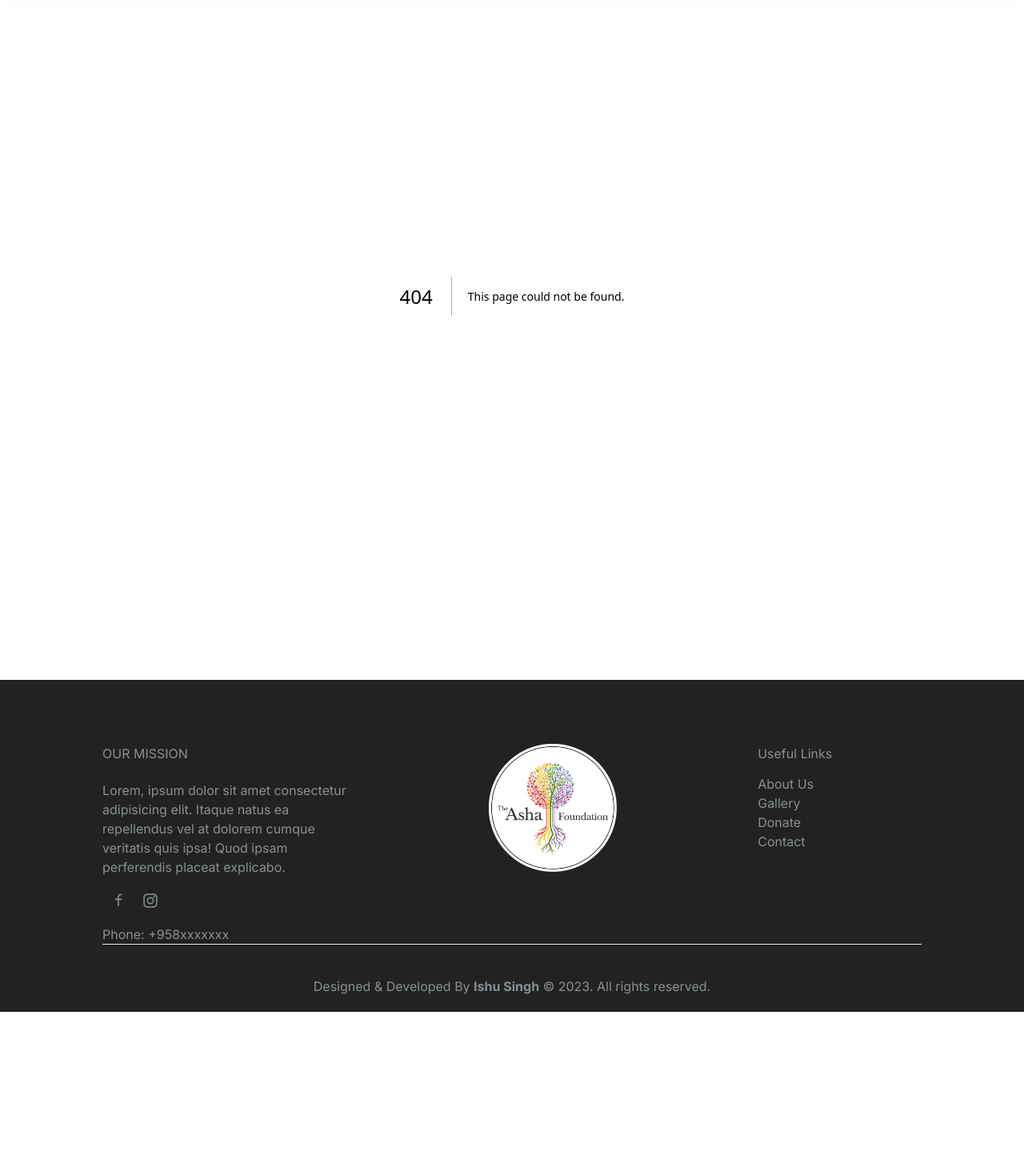
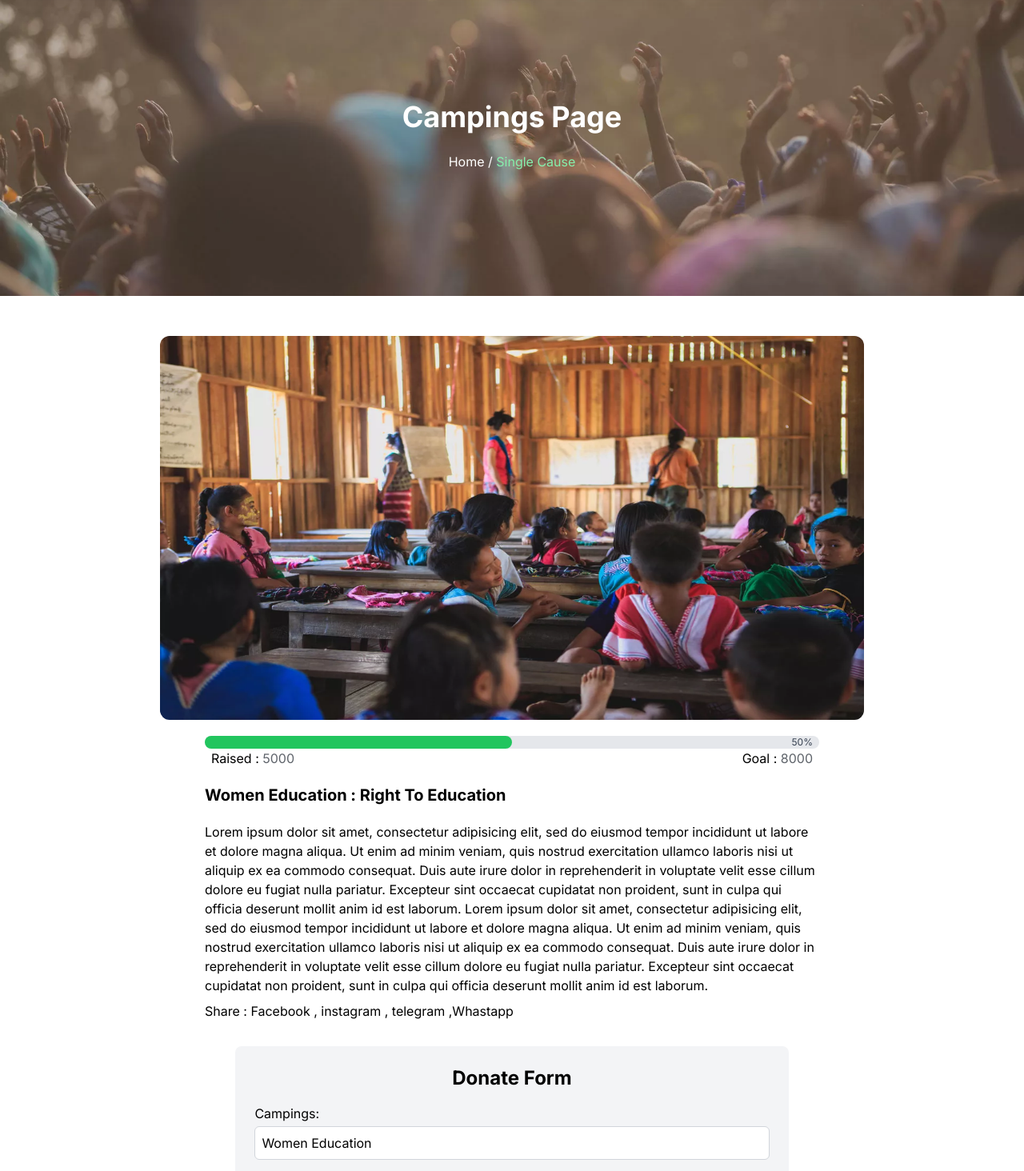
Before and after one commit to anurajkumar23/Asha-foundation, a Next.js app: page /campings/abc in a window 1280 px wide. Before the commit this address had no page. Shown: the part 126-1590 px from the top of the page at 80% size. Before the commit the page ends 1391 px from the top, so only its background shows below. Built offline with nearby package versions, Linux system fonts and the light colour scheme.

Commit message:
donate causes

```diff
--- /dev/null
+++ b/src/app/campings/[slug]/page.tsx
@@ -0,0 +1,78 @@
+import Button from "@/app/utils/button";
+import ProgressBar from "@/app/utils/progressbar";
+import Image from "next/image";
+import Link from "next/link";
+import React from "react";
+import DonateForm from "@/app/donate/donateform";
+
+export default function page() {
+  return (
+    <div>
+      <div>
+        <div className="relative ">
+          <Image
+            height={500}
+            width={500}
+            src="/images/background-2.jpg"
+            alt="Car Wash"
+            loading="lazy"
+            className="object-cover w-full h-[400px]"
+          />
+          <div className="absolute inset-0 flex items-center justify-center text-center">
+            <div>
+              <p className="text-white font-bold text-4xl">Campings Page </p>
+              <br />
+              <p className="text-white">
+                <Link href={"/"}>Home</Link> /{" "}
+                <span className="text-green-300">Single Cause</span>
+              </p>
+            </div>
+          </div>
+        </div>
+        <div className="pt-[50px] ">
+          <Image
+            src={`/images/post-img.jpg`}
+            alt="Donor"
+            width={500}
+            height={500}
+            className="h-[30rem] w-[55rem] hover:scale-105 cursor-pointer duration-300 mb-5 rounded-xl mx-auto"
+            loading="lazy"
+          />
+          <div className="mx-[20%]">
+            <ProgressBar maxValue={100} value={50} />
+            <div className="flex justify-between px-2 mb-5">
+              <div>
+                Raised : <span className="text-[#5F646B]">5000</span>
+              </div>
+              <div>
+                Goal : <span className="text-[#5F646B]">8000</span>
+              </div>
+            </div>
+            <div className="font-bold text-xl mb-5">Women Education : Right  To Education</div>
+            <div className="mb-2">
+              Lorem ipsum dolor sit amet, consectetur adipisicing elit, sed do
+              eiusmod tempor incididunt ut labore et dolore magna aliqua. Ut
+              enim ad minim veniam, quis nostrud exercitation ullamco laboris
+              nisi ut aliquip ex ea commodo consequat. Duis aute irure dolor in
+              reprehenderit in voluptate velit esse cillum dolore eu fugiat
+              nulla pariatur. Excepteur sint occaecat cupidatat non proident,
+              sunt in culpa qui officia deserunt mollit anim id est laborum.
+              Lorem ipsum dolor sit amet, consectetur adipisicing elit, sed do
+              eiusmod tempor incididunt ut labore et dolore magna aliqua. Ut
+              enim ad minim veniam, quis nostrud exercitation ullamco laboris
+              nisi ut aliquip ex ea commodo consequat. Duis aute irure dolor in
+              reprehenderit in voluptate velit esse cillum dolore eu fugiat
+              nulla pariatur. Excepteur sint occaecat cupidatat non proident,
+              sunt in culpa qui officia deserunt mollit anim id est laborum.
+            </div>
+            <div className="mb-5 mt-2">
+              Share : Facebook , instagram , telegram ,Whastapp
+            </div>
+            <DonateForm campings="Women Education" />
+          </div>
+        </div>
+      </div>
+    </div>
+    // </div>
+  );
+}
--- a/src/app/components/Home/works/work.tsx
+++ b/src/app/components/Home/works/work.tsx
@@ -1,14 +1,15 @@
 import Button from "@/app/utils/button";
 import ProgressBar from "@/app/utils/progressbar";
 import Image from "next/image";
+import Link from "next/link";
 import React from "react";
 
 export default function work() {
   return (
     <div className="pt-[120px]">
       <div className="text-center">
-      <div className="flex items-center justify-center mb-5 gap-x-2">
-      <div className="border-b-2 border-green-500 w-16"></div>
+        <div className="flex items-center justify-center mb-5 gap-x-2">
+          <div className="border-b-2 border-green-500 w-16"></div>
           <p className="font-bold text-3xl">Campaigns</p>
           <div className="border-b-2 border-green-500 w-16"></div>
         </div>
@@ -47,7 +48,42 @@ export default function work() {
               eiusmod tempor incididunt ut labore et dolore magna aliqua.
             </div>
 
-            <Button text="Donate Now" />
+            <Link href={"/campings/abc"}>
+              <Button text="Donate Now" />
+            </Link>
+          </div>
+          <div className="mx-auto border-2 rounded-xl shadow-xl">
+            <div className="flex justify-center">
+              <Image
+                src={`/images/post-1.jpg`}
+                alt="Donor"
+                width={500}
+                height={500}
+                className="h-[16rem] w-[22rem] hover:scale-105 cursor-pointer duration-300 mb-5 rounded-xl"
+                loading="lazy"
+              />
+            </div>
+            <ProgressBar maxValue={100} value={50} />
+
+            <div className="flex justify-between px-2 mb-5">
+              <div>
+                Raised : <span className="text-[#5F646B]">5000</span>
+              </div>
+              <div>
+                Goal : <span className="text-[#5F646B]">8000</span>
+              </div>
+            </div>
+            <div className="font-bold text-xl mb-5">
+              Lorem ipsum dolor sit amet consectetur adipisicing elit. Maxime,
+              eos!
+            </div>
+            <div className="mb-2">
+              Lorem ipsum dolor sit amet, consectetur adipisicing elit, sed do
+              eiusmod tempor incididunt ut labore et dolore magna aliqua.
+            </div>
+            <Link href={"/campings/abc"}>
+              <Button text="Donate Now" />
+            </Link>
           </div>
           <div className="mx-auto border-2 rounded-xl shadow-xl">
             <div className="flex justify-center">
@@ -79,39 +115,9 @@ export default function work() {
               eiusmod tempor incididunt ut labore et dolore magna aliqua.
             </div>
 
-            <Button text="Donate Now" />
-          </div>
-          <div className="mx-auto border-2 rounded-xl shadow-xl">
-            <div className="flex justify-center">
-              <Image
-                src={`/images/post-1.jpg`}
-                alt="Donor"
-                width={500}
-                height={500}
-                className="h-[16rem] w-[22rem] hover:scale-105 cursor-pointer duration-300 mb-5 rounded-xl"
-                loading="lazy"
-              />
-            </div>
-            <ProgressBar maxValue={100} value={50} />
-
-            <div className="flex justify-between px-2 mb-5">
-              <div>
-                Raised : <span className="text-[#5F646B]">5000</span>
-              </div>
-              <div>
-                Goal : <span className="text-[#5F646B]">8000</span>
-              </div>
-            </div>
-            <div className="font-bold text-xl mb-5">
-              Lorem ipsum dolor sit amet consectetur adipisicing elit. Maxime,
-              eos!
-            </div>
-            <div className="mb-2">
-              Lorem ipsum dolor sit amet, consectetur adipisicing elit, sed do
-              eiusmod tempor incididunt ut labore et dolore magna aliqua.
-            </div>
-
-            <Button text="Donate Now" />
+            <Link href={"/campings/abc"}>
+              <Button text="Donate Now" />
+            </Link>
           </div>
         </div>
       </div>
--- a/src/app/donate/donateform.tsx
+++ b/src/app/donate/donateform.tsx
@@ -13,8 +13,12 @@ interface FormData {
   city: string;
   amount: number;
 }
+interface Props {
+    campings: string;
+  }
 
-export default function DonateForm(): JSX.Element {
+
+export default function DonateForm({ campings }: Props): JSX.Element {
   const [formData, setFormData] = useState<FormData>({
     citizenship: 'Indian',
     fullName: '',
@@ -40,15 +44,30 @@ export default function DonateForm(): JSX.Element {
 
   const handleSubmit = (e: FormEvent) => {
     e.preventDefault();
-    console.log(formData);
-    // Handle form submission here
-    // You can send this formData to your backend or perform any other actions
+    const updatedFormData = {
+        ...formData,
+        campings: campings
+      };
+    console.log(updatedFormData);
+
   };
 
   return (
     <div className=" mx-[5%] mt-8 p-6 bg-gray-100 rounded-lg">
       <h2 className="text-2xl font-bold mb-4 text-center ">Donate Form</h2>
       <form onSubmit={handleSubmit}>
+      <div className="mb-4">
+          <label className="block mb-2">
+            Campings:
+            <input
+              type="text"
+              name="campings"
+              value={campings}
+              readOnly
+              className="block w-full mt-1 p-2 border border-gray-300 rounded-md"
+            />
+          </label>
+        </div>
       <div className="mb-4">
           <label className="block mb-2">
             Donation Amount * :
--- a/src/app/donate/page.tsx
+++ b/src/app/donate/page.tsx
@@ -34,7 +34,7 @@ export default function page() {
             <p>A Best way to help the humanity and save tax.😊</p>
 
         </div>
-        <DonateForm/>
+        <DonateForm campings='All Campings'/>
       </div>
     </div>
   )
```
Also changed, not shown: public/images/post-img.jpg (added).
